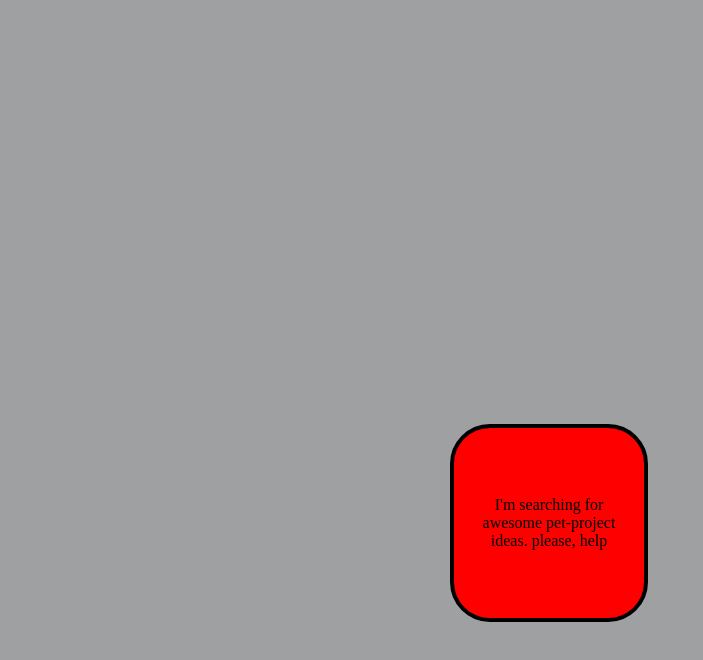
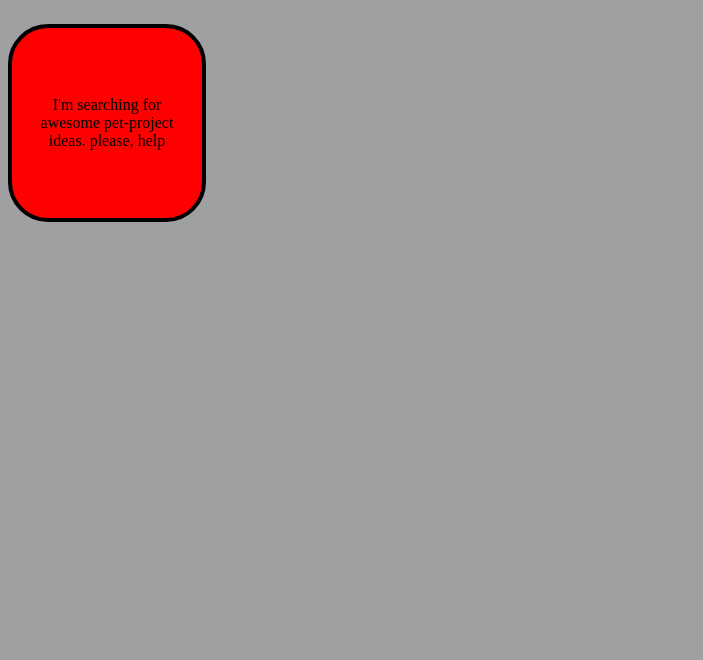
Before and after one commit to alexeyGilyazov/Pet-Project, a plain HTML site: page project 9/index.html in a window 1280 px wide. Shown: the whole page, without its empty margins (0-703 px from the left). Drawn offline with Linux system fonts and the light colour scheme.

Commit message:
refactor

```diff
--- a/project 9/index.html
+++ b/project 9/index.html
@@ -7,7 +7,7 @@
     <title>Document</title>
 </head>
 <body>
-    <p class="p">I'm searching for awesome pet-project ideas. please, help</p>
+    <p class="p" id="p">I'm searching for awesome pet-project ideas. please, help</p>
     <script src="src/main.js"></script>
 </body>
 </html>
--- a/project 9/style/style.css
+++ b/project 9/style/style.css
@@ -6,8 +6,6 @@ body {
 }
 body p {
   position: absolute;
-  top: 50%;
-  right: 50%;
   width: 150px;
   height: 150px;
   border-radius: 40px;
```
Also changed, not shown: 1 other file.
